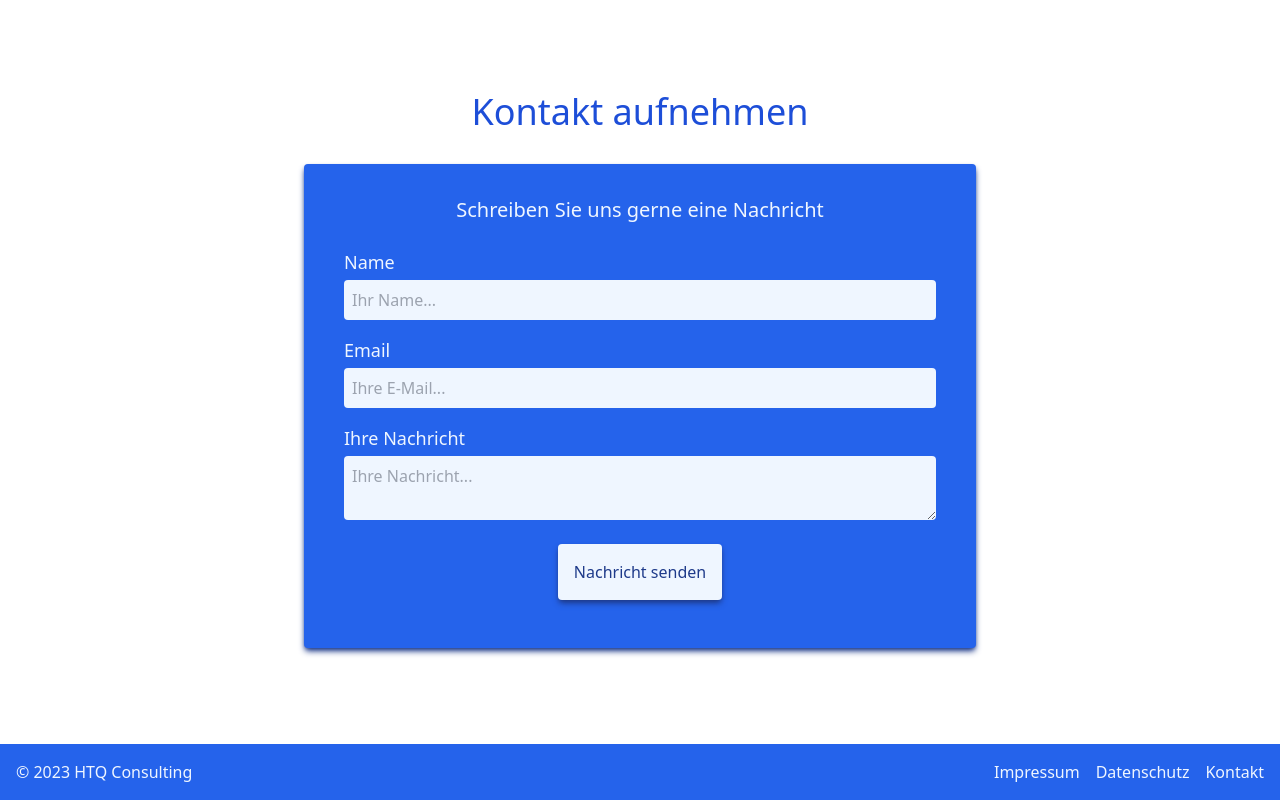
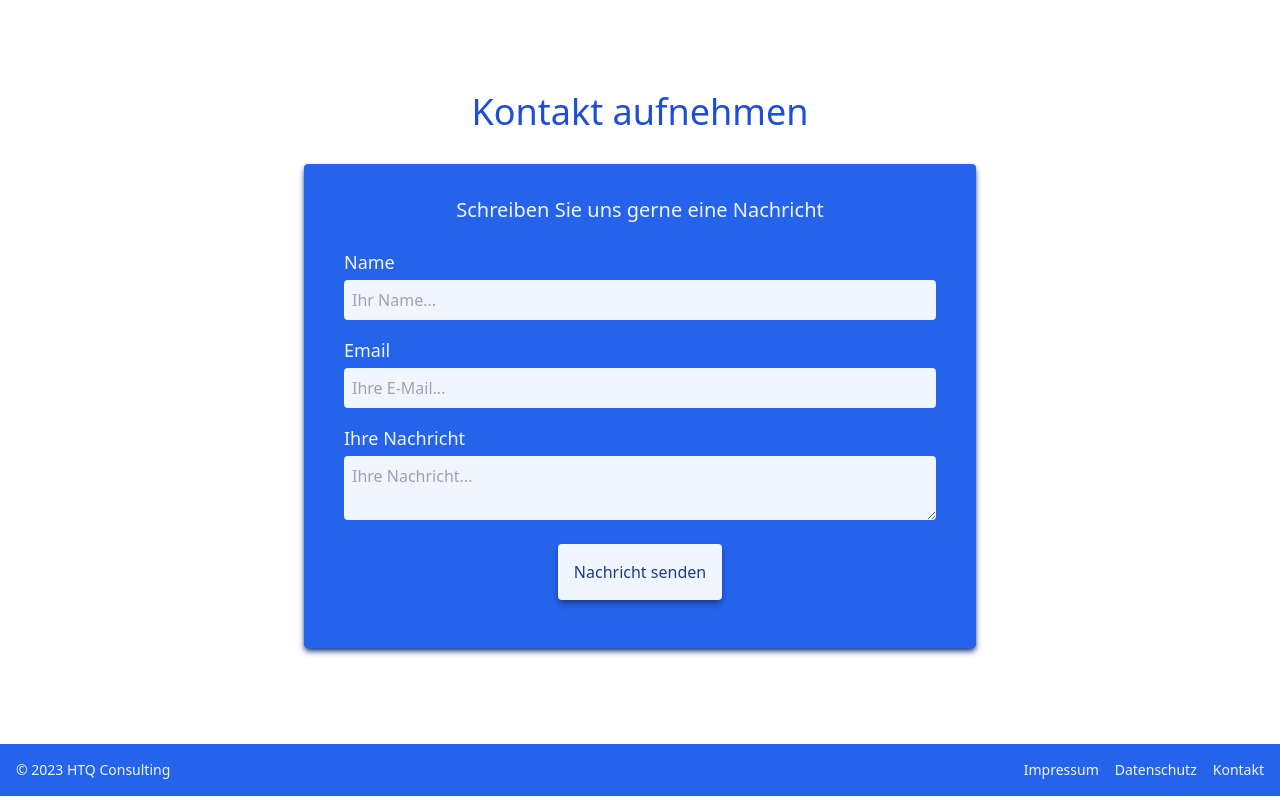
Before and after one commit to Dasajton/htq-agency, a React (Vite) app: page / in a window 1280 px wide. Shown: the part 4020-4820 px from the top of the page. Built offline with nearby package versions, Linux system fonts and the light colour scheme.

Commit message:
change text-size to small

```diff
--- a/src/components/Footer.jsx
+++ b/src/components/Footer.jsx
@@ -3,7 +3,7 @@ import { Link } from "react-router-dom";
 const Footer = () => {
   return (
     <>
-    <footer className="bg-blue-600 text-blue-50 p-4">
+    <footer className="bg-blue-600 text-blue-50 text-sm p-4">
       <div className="container mx-auto flex justify-between items-center">
         <p>&copy; 2023 HTQ Consulting</p>
         <div className="flex gap-4">
```
